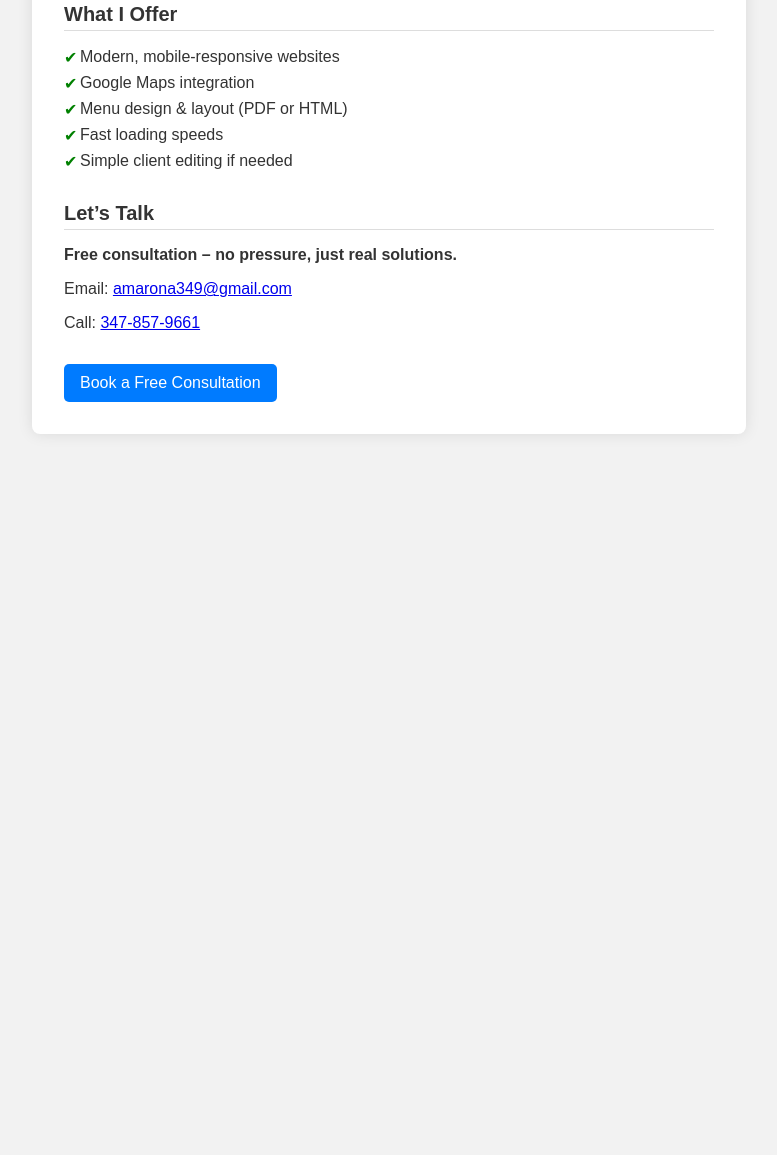
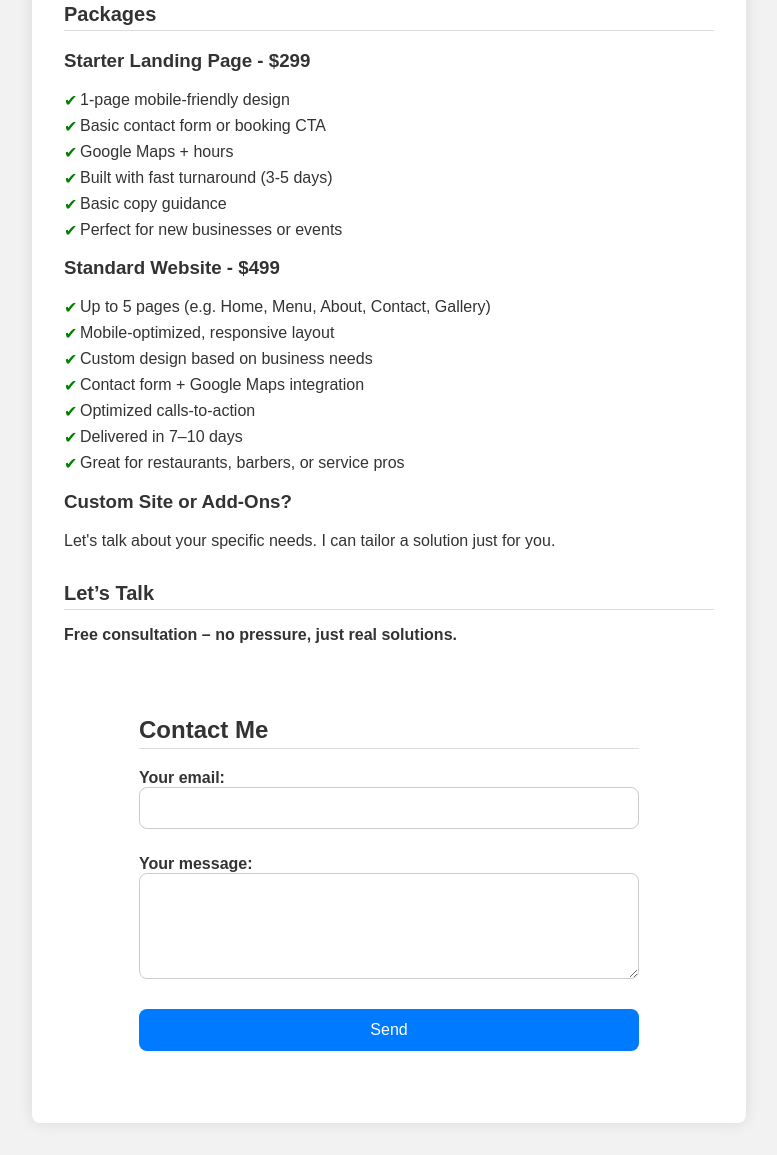
Before and after one commit to andrewprz5/Portfolio-Page, a plain HTML site: page index.html in a window 1280 px wide. Shown: the part 526-1681 px from the top of the page, without its empty margins (251-1028 px from the left). Before the commit the page ends 992 px from the top, so only its background shows below. Drawn offline with Linux system fonts and the light colour scheme.

Commit message:
Add Contact Form

```diff
--- a/index.html
+++ b/index.html
@@ -26,20 +26,47 @@
       </p>
     </div>
 
-    <h2>What I Offer</h2>
+    <h2>Packages</h2>
+    <h3>Starter Landing Page - $299</h3>
     <ul class="services">
-      <li>Modern, mobile-responsive websites</li>
-      <li>Google Maps integration</li>
-      <li>Menu design & layout (PDF or HTML)</li>
-      <li>Fast loading speeds</li>
-      <li>Simple client editing if needed</li>
+      <li>1-page mobile-friendly design</li>
+      <li>Basic contact form or booking CTA</li>
+      <li>Google Maps + hours</li>
+      <li>Built with fast turnaround (3-5 days)</li>
+      <li>Basic copy guidance</li>
+      <li>Perfect for new businesses or events</li>
     </ul>
+    <h3>Standard Website - $499</h3>
+    <ul class="services">
+      <li>Up to 5 pages (e.g. Home, Menu, About, Contact, Gallery)</li>
+      <li>Mobile-optimized, responsive layout</li>
+      <li>Custom design based on business needs</li>
+      <li>Contact form + Google Maps integration</li>
+      <li>Optimized calls-to-action</li>
+      <li>Delivered in 7–10 days</li>
+      <li>Great for restaurants, barbers, or service pros</li>
+    </ul>
+    <h3>Custom Site or Add-Ons?</h3>
+    <p>Let's talk about your specific needs. I can tailor a solution just for you.</p>
+
 
     <h2>Let’s Talk</h2>
     <p class="cta">Free consultation – no pressure, just real solutions.</p>
-    <p>Email: <a href="mailto:amarona349@gmail.com">amarona349@gmail.com</a></p>
-    <p>Call: <a href="tel:3478579661">347-857-9661</a></p>
-    <a href="mailto:amarona349@gmail.com" class="button">Book a Free Consultation</a>
+    <form
+      action="https://formspree.io/f/mvgrykqe"
+      method="POST"
+      class="contact-form">
+      <h2>Contact Me</h2>
+      <label>
+        Your email:
+        <input type="email" name="email" id="email" required>
+      </label>
+      <label>
+        Your message:
+        <textarea name="message" id="message" rows="5" required></textarea>
+      </label>
+      <button type="submit">Send</button>
+    </form>
   </div>
 </body>
 </html>
--- a/style.css
+++ b/style.css
@@ -92,3 +92,64 @@ h2 {
 .button:hover {
   background: #0056b3;
 }
+
+form {
+  display: flex;
+  flex-direction: column;
+
+}
+
+.contact-form {
+  max-width: 500px;
+  margin: 10px auto;
+  padding: 30px;
+  background-color: #ffffff;
+  border-radius: 12px;
+  font-family: sans-serif;
+}
+
+.contact-form h2 {
+  font-size: 24px;
+  margin-bottom: 20px;
+  color: #333;
+}
+
+.contact-form label {
+  display: block;
+  margin-bottom: 6px;
+  font-weight: bold;
+  color: #333;
+}
+
+.contact-form input,
+.contact-form textarea {
+  width: 100%;
+  padding: 12px;
+  margin-bottom: 20px;
+  border: 1px solid #ccc;
+  border-radius: 8px;
+  font-size: 14px;
+  box-sizing: border-box;
+}
+
+.contact-form input:focus,
+.contact-form textarea:focus {
+  border-color: #007BFF;
+  outline: none;
+}
+
+.contact-form button {
+  background-color: #007BFF;
+  color: white;
+  padding: 12px 20px;
+  border: none;
+  border-radius: 8px;
+  cursor: pointer;
+  font-size: 16px;
+  transition: background-color 0.3s ease;
+  width: 100%;
+}
+
+.contact-form button:hover {
+  background-color: #0056b3;
+}
```
